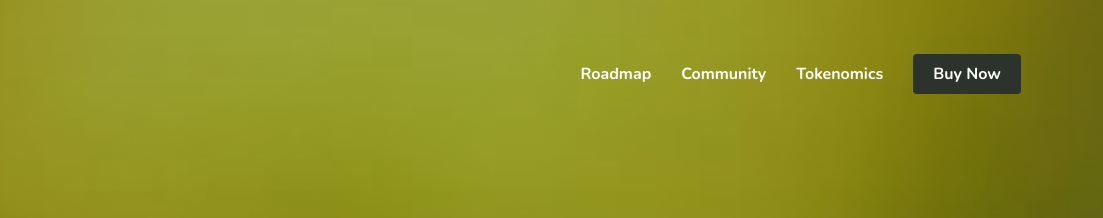
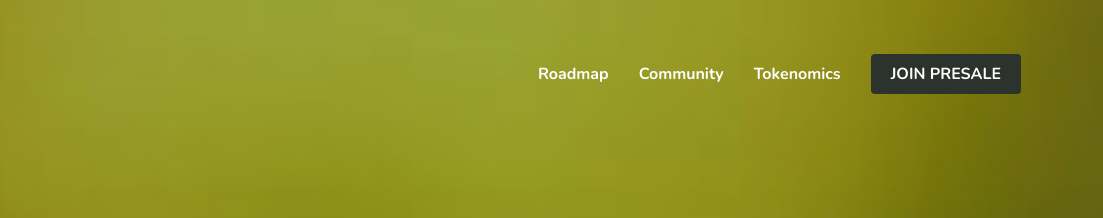
Before and after one commit to kamsi19/book-cash, a plain HTML site: page index.html in a window 1280 px wide. Shown: the top 218 px of the page, 177-1280 px from the left. Drawn offline with nearby package versions, Linux system fonts and the light colour scheme.

Commit message:
link correction

```diff
--- a/index.html
+++ b/index.html
@@ -52,7 +52,7 @@
           <li><a class="nav-link scrollto" href="#roadmap">Roadmap</a></li>
           <li><a class="nav-link scrollto" href="#social">Community</a></li>
           <li><a class="nav-link scrollto" href="#tokenomics">Tokenomics</a></li>
-          <li><a class="getstarted scrollto" href="https://exchange.pancakeswap.finance/#/swap?outputCurrency=0xb45dd6ca4962ff378102339da447e1d9d06531d4" target="_blank">Buy Now</a></li>
+          <li><a class="getstarted scrollto" href="https://hel.io/x/bonkcash" target="_blank">JOIN PRESALE</a></li>
         </ul>
         <i class="bi bi-list mobile-nav-toggle"></i>
       </nav><!-- .navbar -->
```
